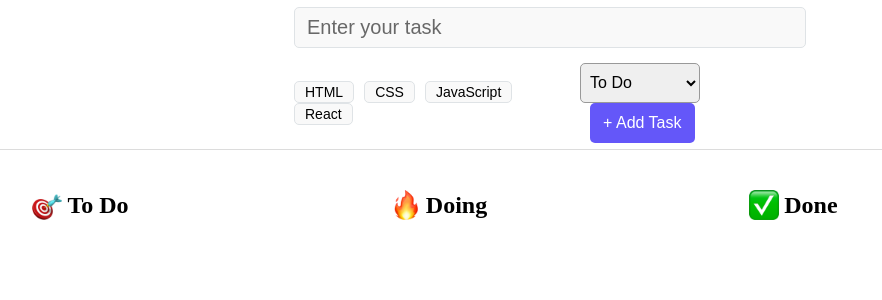
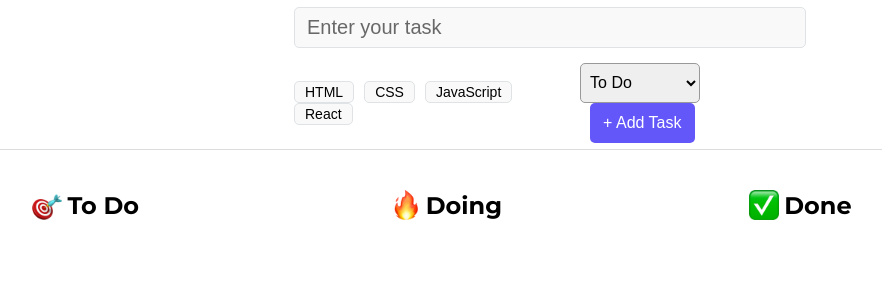
Before and after one commit to avrimarom-del/todo-list-app, a React (Vite) app: page / in a window 1280 px wide. Shown: the top 300 px of the page, without its empty margins (90-972 px from the left). Built offline with nearby package versions, Linux system fonts and the light colour scheme.

Commit message:
adding font

```diff
--- a/src/index.css
+++ b/src/index.css
@@ -1,3 +1,9 @@
+@import url('https://fonts.googleapis.com/css2?family=Montserrat:ital,wght@0,100..900;1,100..900&display=swap');
+
+body {
+  font-family: 'Montserrat', sans-serif;
+}
+
 * {
   margin: 0;
   padding: 0;
```
